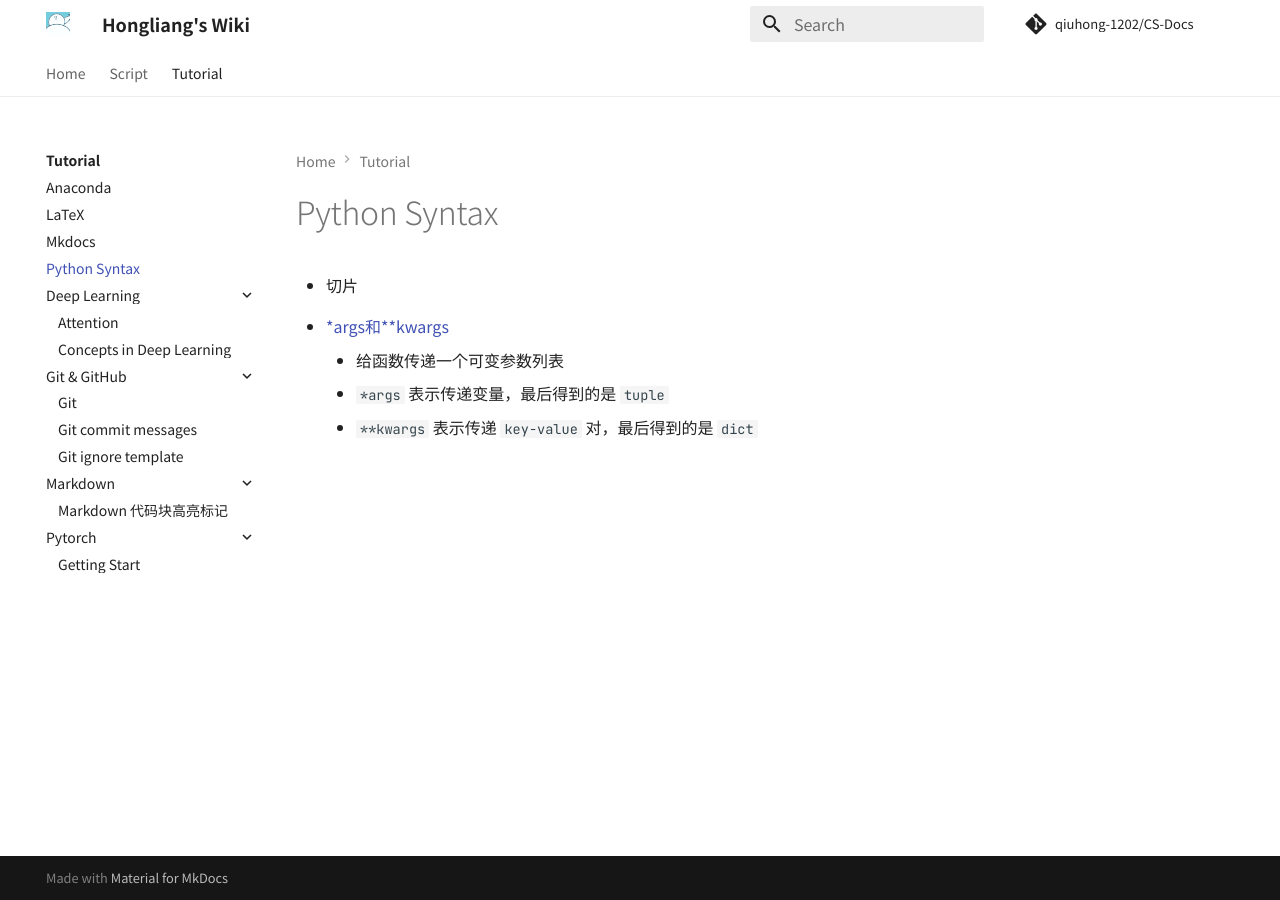
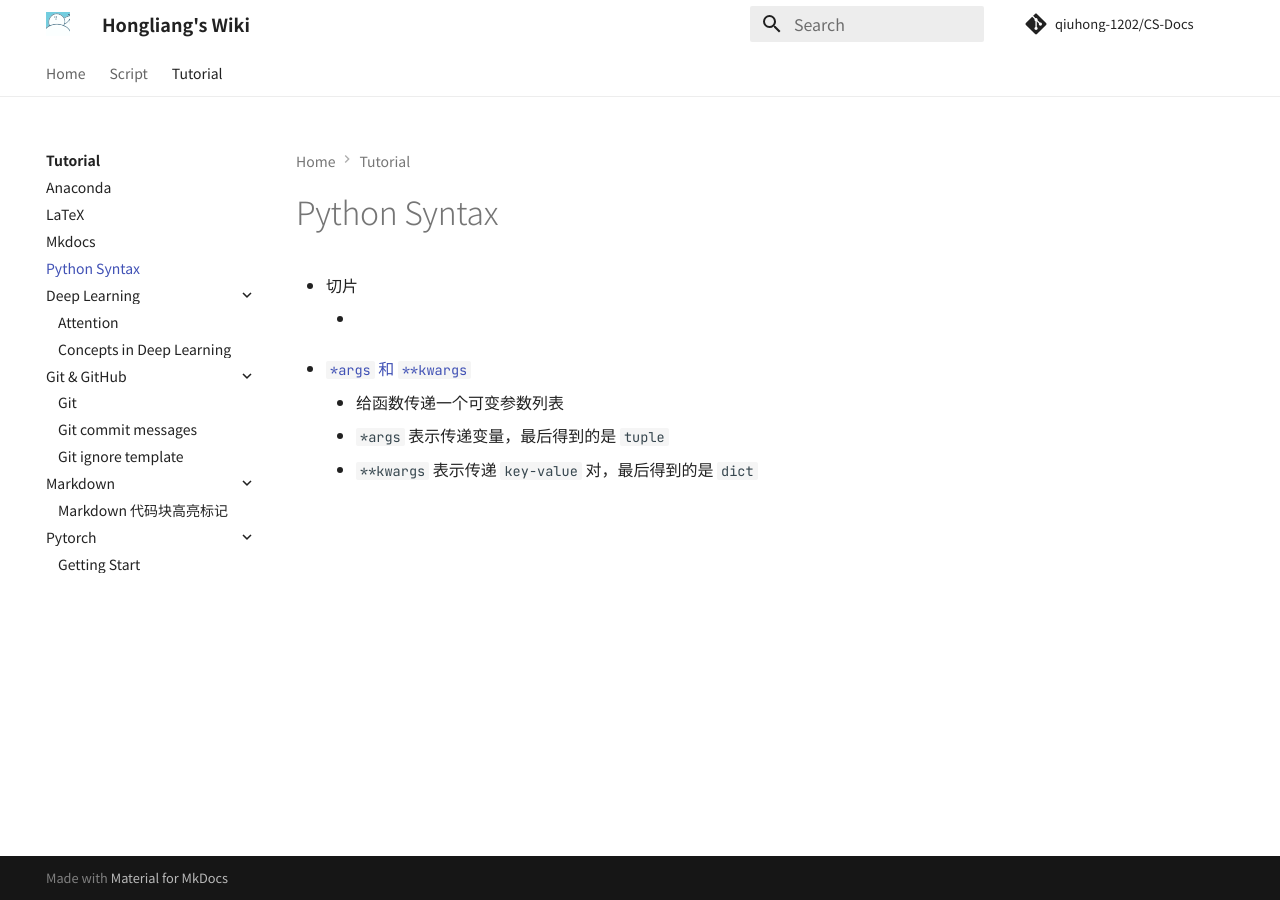
Before and after one commit to QiuHong-1202/CS-Document, an MkDocs documentation site: the page built from docs/Tutorial/Python Syntax.md, in a window 1280 px wide. Built offline with MkDocs 1.6.1 and Material for MkDocs 9.7.7, drawn with Linux system fonts in a browser that asks for light colours; nearby versions of some CDN libraries; comment, search, counter and statistics services are not loaded.

Commit message:
typo fix

```diff
--- a/docs/Tutorial/Python Syntax.md
+++ b/docs/Tutorial/Python Syntax.md
@@ -1,6 +1,7 @@
 - 切片
+  -
 
-- [*args和**kwargs](https://zhuanlan.zhihu.com/p/50804195)
+- [`*args` 和 `**kwargs`](https://zhuanlan.zhihu.com/p/50804195)
   - 给函数传递一个可变参数列表
   - `*args` 表示传递变量，最后得到的是 `tuple`
   - `**kwargs` 表示传递 `key-value` 对，最后得到的是 `dict`
```
